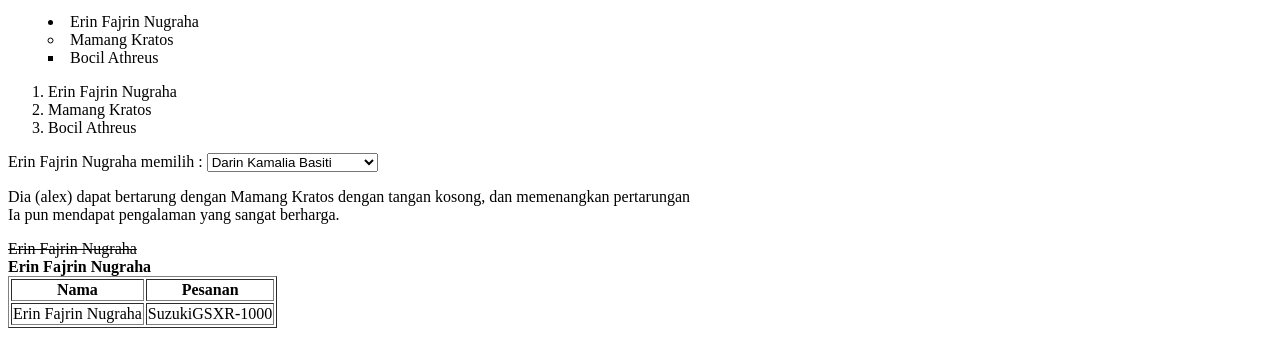
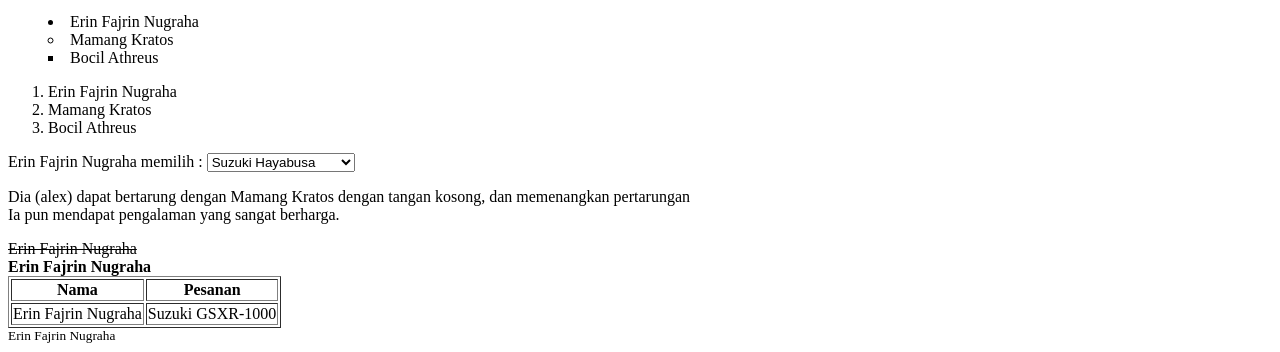
Before and after one commit to hooqidz/Tugas-Mamang-Kratos, a plain HTML site: page 30 Tag HTML/index.html in a window 1280 px wide. Shown: the part 1346-1698 px from the top of the page. Drawn offline with Linux system fonts and the light colour scheme.

Commit message:
Menambahkan small tag pada halaman index

```diff
--- a/30 Tag HTML/index.html
+++ b/30 Tag HTML/index.html
@@ -141,9 +141,9 @@
     <div class="option">
       Erin Fajrin Nugraha memilih :
       <select>
-        <option selected>Darin Kamalia Basiti</option>
-        <option>Tanteu Sri Agustina Dewi</option>
-        <option>Suzuki GSXR-1000</option>
+        <option selected>Suzuki Hayabusa</option>
+        <option>Suzuki Katana</option>
+        <option>Suzuki GSXR-1000R</option>
       </select>
     </div>
 
@@ -175,9 +175,14 @@
         </tr>
         <tr>
           <td>Erin Fajrin Nugraha</td>
-          <td>SuzukiGSXR-1000</td>
+          <td>Suzuki GSXR-1000</td>
         </tr>
       </table>
+
+      <!-- Tag <small> -->
+      <div class="small">
+        <small>Erin Fajrin Nugraha</small>
+      </div>
     </div>
   </body>
 </html>
```
Also changed, not shown: 1 other file.
